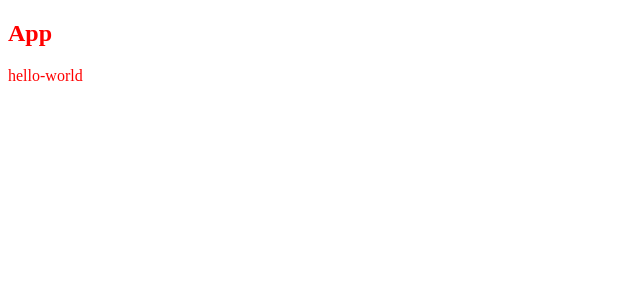
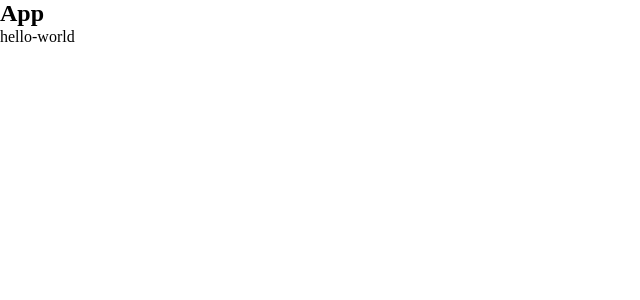
Before and after one commit to hysmdd/airbnb, a React (Create React App) app: page / in a window 1280 px wide. Shown: the top 300 px of the page, without its empty margins (0-640 px from the left). Built offline with nearby package versions, Linux system fonts and the light colour scheme; the HTML template or start-up script is replaced by a standard one.

Commit message:
CSS样式重置

```diff
--- a/package.json
+++ b/package.json
@@ -7,6 +7,7 @@
     "@testing-library/react": "^13.4.0",
     "@testing-library/user-event": "^13.5.0",
     "craco-less": "^3.0.1",
+    "normalize.css": "^8.0.1",
     "react": "^18.2.0",
     "react-dom": "^18.2.0",
     "react-scripts": "5.0.1",
--- a/src/assets/css/index.less
+++ b/src/assets/css/index.less
@@ -1,5 +1 @@
-@primaryColor: #f00;
-
-body {
-    color: @primaryColor !important
-}
+@import './reset.less';
--- /dev/null
+++ b/src/assets/css/reset.less
@@ -0,0 +1,18 @@
+@import './variable.less';
+
+blockquote, body, button, dd, dl, dt, form, h1, h2, h3, h4, h5, h6, hr, input, legend, li, ol, p, pre, td, textarea, th, ul {
+    padding: 0;
+    margin: 0;
+}
+a {
+    color: @textColor;
+    text-decoration: none;
+}
+
+img {
+    vertical-align: top;
+}
+
+ul, li {
+    list-style: none;
+}
--- /dev/null
+++ b/src/assets/css/variable.less
@@ -0,0 +1,2 @@
+@textColor: #484848;
+@textSecondaryColor: #222;
--- a/src/index.js
+++ b/src/index.js
@@ -2,6 +2,7 @@
 import ReactDOM from "react-dom/client";
 import App from "@/App";
 
+import "normalize.css";
 import "@/assets/css/index.less";
 
 const root = ReactDOM.createRoot(document.getElementById("root"));
```
Also changed, not shown: 1 other file (tests, documents, lock files or other folders).
